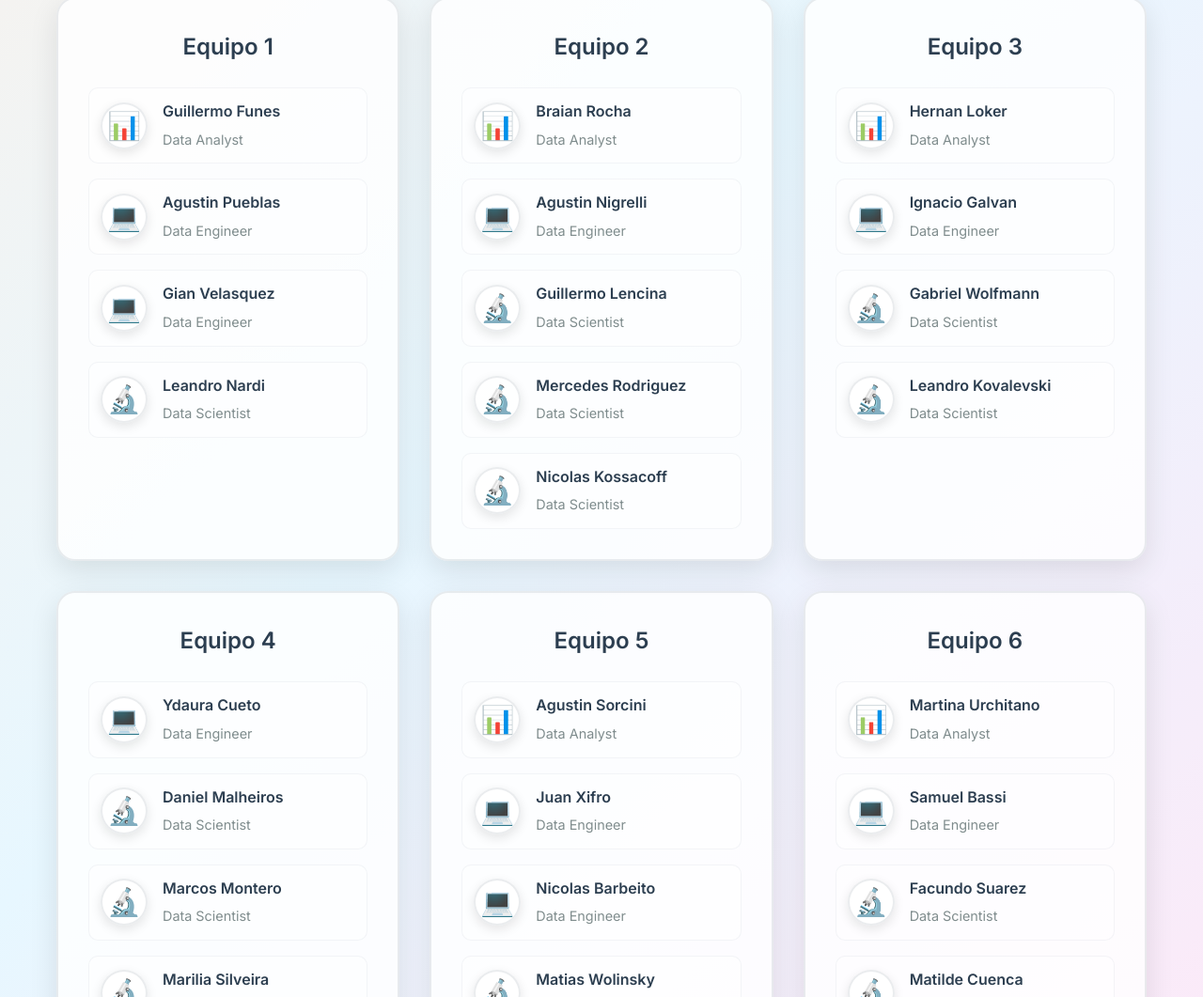
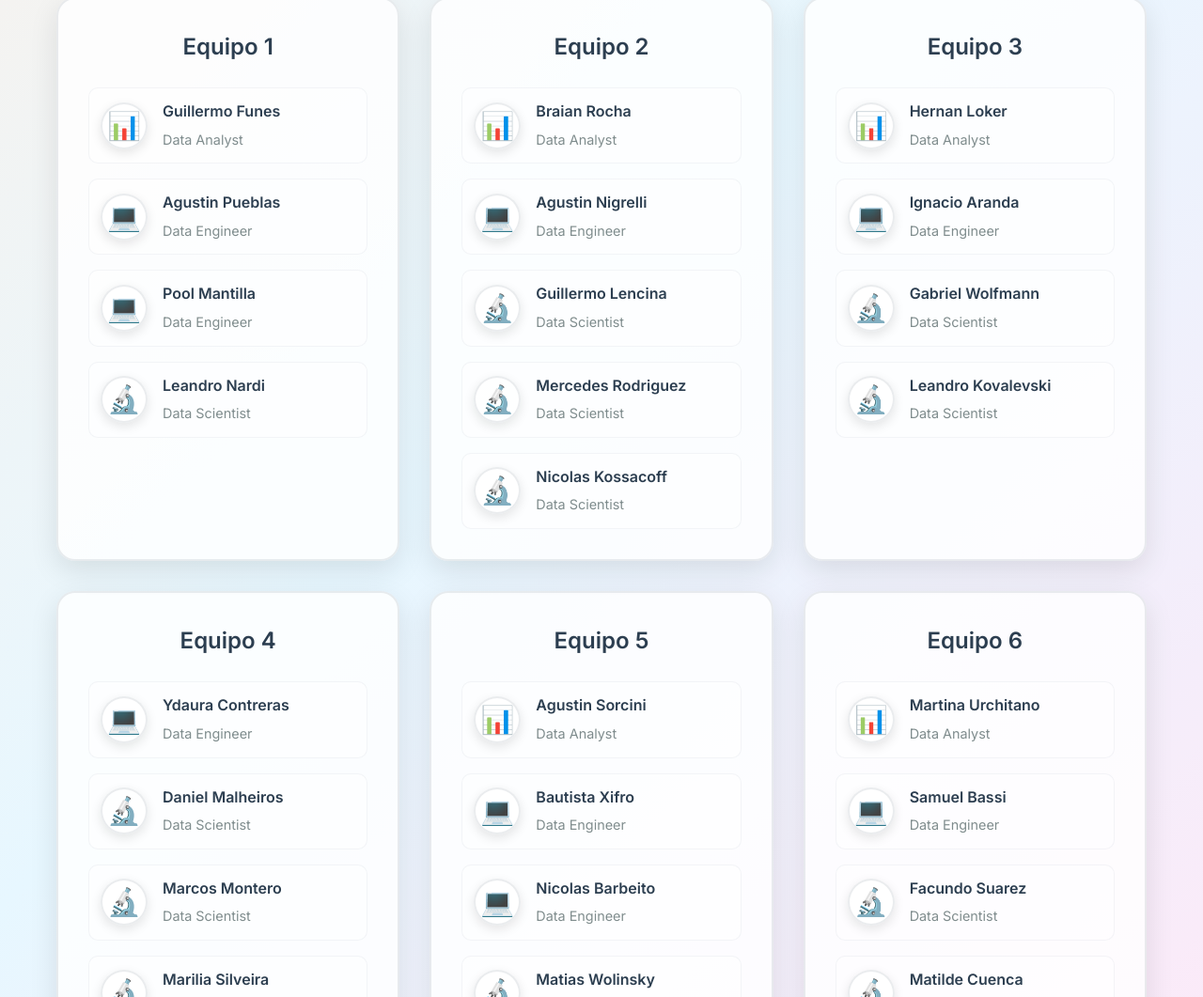
Before and after one commit to rjfunes-ml/individuals-hackathon-2025, a plain HTML site: page index.html in a window 1280 px wide. Shown: the part 4132-5193 px from the top of the page at 94% size. Drawn offline with nearby package versions, Linux system fonts and the light colour scheme.

Commit message:
Update index.html

```diff
--- a/index.html
+++ b/index.html
@@ -378,7 +378,7 @@
                             <div class="member">
                                 <div class="member-avatar">💻</div>
                                 <div class="member-info">
-                                    <h4>Gian Velasquez</h4>
+                                    <h4>Pool Mantilla</h4>
                                     <span data-es="Data Engineer" data-pt="Engenheiro de Dados">Data Engineer</span>
                                 </div>
                             </div>
@@ -446,7 +446,7 @@
                             <div class="member">
                                 <div class="member-avatar">💻</div>
                                 <div class="member-info">
-                                    <h4>Ignacio Galvan</h4>
+                                    <h4>Ignacio Aranda</h4>
                                     <span data-es="Data Engineer" data-pt="Engenheiro de Dados">Data Engineer</span>
                                 </div>
                             </div>
@@ -473,7 +473,7 @@
                             <div class="member">
                                 <div class="member-avatar">💻</div>
                                 <div class="member-info">
-                                    <h4>Ydaura Cueto</h4>
+                                    <h4>Ydaura Contreras</h4>
                                     <span data-es="Data Engineer" data-pt="Engenheiro de Dados">Data Engineer</span>
                                 </div>
                             </div>
@@ -514,7 +514,7 @@
                             <div class="member">
                                 <div class="member-avatar">💻</div>
                                 <div class="member-info">
-                                    <h4>Juan Xifro</h4>
+                                    <h4>Bautista Xifro</h4>
                                     <span data-es="Data Engineer" data-pt="Engenheiro de Dados">Data Engineer</span>
                                 </div>
                             </div>
```
